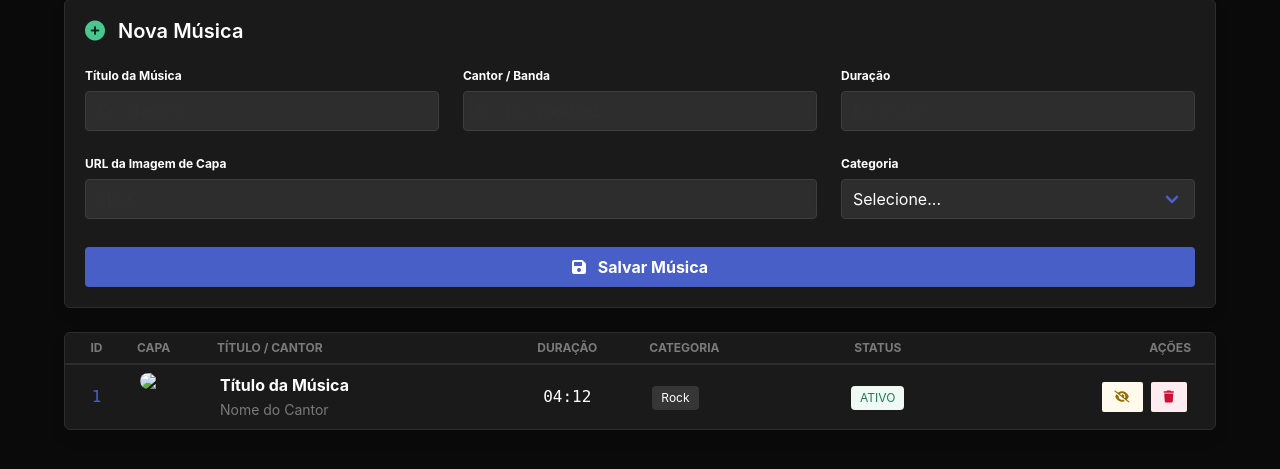
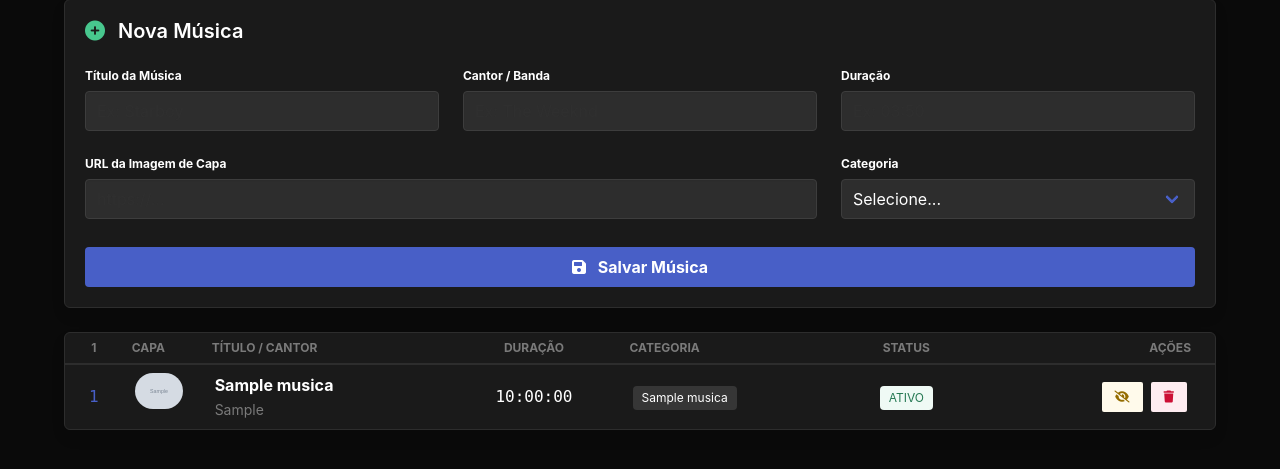
Before and after one commit to MariaD-Santos/Dragons, a Flask app: page /admin in a window 1280 px wide. Shown: the part 149-618 px from the top of the page. Run offline with Flask 3, Linux system fonts and the light colour scheme; tables that the repository leaves empty hold one stand-in row (values such as "Sample post"); grey boxes marked "Sample" are stand-in pictures; some libraries are stand-ins or nearby versions.

Commit message:
finalizando o projeto

```diff
--- a/app.py
+++ b/app.py
@@ -1,5 +1,7 @@
 from flask import Flask, render_template
 import mysql.connector
+from model.musica import rec_musicas
+from model.genero import rec_generos
 
 app = Flask(__name__)
 
@@ -8,36 +10,16 @@
 @app.route("/home", methods=["GET"])
 def pagina_principal():
 
-    # conectando no BCD
-    conexao = mysql.connector.connect(
-        host="localhost",
-        port = 3306,
-        user = "root",
-        password = "root",
-        database = "MusicTube"
-    )
-
-    # criando o cursos
-    cursor = conexao.cursor(dictionary=True)  # entrega os valores das colunas
-
-    # executando a consulta
-    cursor.execute("SELECT codigo, cantor, duracao, nome, url_imagem, nome_genero FROM musica;")
-
-    # recuperando os dados
-    musicas = cursor.fetchall()
-
-    # executando a consulta do genero
-    cursor.execute("SELECT nome, icone, cor FROM genero;")
-
-    generos = cursor.fetchall()
-    # fechando a conexão
-    conexao.close()
+    generos= rec_generos()
+    musicas= rec_musicas()
 
     return render_template("principal.html", musicas= musicas, generos = generos)
 
 @app.route("/admin")
 def pagina_adm():
-    return render_template("administracao.html")
+    musicas = rec_musicas()
+    generos = rec_generos()
+    return render_template("administracao.html", musicas = musicas, generos = generos)
 
 if __name__ == "__main__":
     app.run(debug=True)
--- /dev/null
+++ b/database/conexao.py
@@ -0,0 +1,18 @@
+
+import mysql.connector
+
+
+
+def conectar():
+        conexao = mysql.connector.connect(
+                host="localhost",
+                port = 3306,
+                user = "root",
+                password = "root",
+                database = "MusicTube"
+            )
+
+            # criando o cursos
+        cursor = conexao.cursor(dictionary=True)  # entrega os valores das colunas
+
+        return conexao, cursor
--- a/migrate/dados_exemplo.sql
+++ b/migrate/dados_exemplo.sql
@@ -26,4 +26,8 @@
 "05:03",
 "Psychosocial",
 "https://cdn-images.dzcdn.net/images/artist/d1a3db36015dd98615f42a5441dcf2f5/1900x1900-000000-81-0-0.jpg",
-"Metal");
+"Metal"),
+("Friday night funkin",
+"05:15",
+"Release",
+"https://64.media.tumblr.com/d0fefaeaad4a06e6b7246381d950bb44/e77f9ece3ba96460-e7/s1280x720/8620ee11a83815da4ef6ce8c335654b3207d3a3f.jpg");
--- /dev/null
+++ b/model/genero.py
@@ -0,0 +1,13 @@
+from database.conexao import conectar
+
+def rec_generos():
+
+    conexao, cursor = conectar()
+    # executando a consulta do genero
+    cursor.execute("SELECT nome, icone, cor FROM genero;")
+
+    generos = cursor.fetchall()
+
+    conexao.close()
+
+    return generos
--- /dev/null
+++ b/model/musica.py
@@ -0,0 +1,16 @@
+from database.conexao import conectar
+
+def rec_musicas():
+    #passo 1 e 2
+    conexao, cursor = conectar()
+
+    # executando a consulta
+    cursor.execute("SELECT codigo, cantor, duracao, nome, url_imagem, nome_genero FROM musica;")
+
+    # recuperando os dados
+    musicas = cursor.fetchall()
+
+    # fechando conexão
+    conexao.close()
+
+    return musicas
--- a/templates/administracao.html
+++ b/templates/administracao.html
@@ -88,14 +88,19 @@
                     </div>
                     <div class="column is-4">
                         <div class="field">
+
                             <label class="label is-small">Categoria</label>
                             <div class="control is-expanded">
                                 <div class="select is-fullwidth">
+
                                     <select>
+
                                         <option>Selecione...</option>
-                                        <option>Rock</option>
-                                        <option>Pop</option>
+                                        {%for genero in generos%}
+                                        <option>{{genero.nome}}</option>
+                                        {%endfor%}
                                     </select>
+
                                 </div>
                             </div>
                         </div>
@@ -108,10 +113,11 @@
         </div>
 
         <div class="box p-0" style="overflow-x: auto; border-radius: 6px;">
+            {% for musica in musicas %}
             <table class="table is-fullwidth">
                 <thead>
                     <tr>
-                        <th class="has-text-centered">ID</th>
+                        <th class="has-text-centered">{{musica.codigo}}</th>
                         <th>Capa</th>
                         <th>Título / Cantor</th>
                         <th class="has-text-centered">Duração</th>
@@ -122,18 +128,19 @@
                 </thead>
                 <tbody>
                     <tr>
-                        <td class="has-text-centered has-text-link is-family-monospace">1</td>
+
+                        <td class="has-text-centered has-text-link is-family-monospace">{{musica.codigo}}</td>
                         <td style="width: 80px;">
                             <figure class="image is-48x48">
-                                <img src="https://via.placeholder.com/48" class="is-rounded" style="object-fit: cover;">
+                                <img src="{{musica.url_imagem}}" class="is-rounded" style="object-fit: cover;">
                             </figure>
                         </td>
                         <td>
-                            <strong class="has-text-white">Título da Música</strong><br>
-                            <small class="has-text-grey">Nome do Cantor</small>
+                            <strong class="has-text-white">{{musica.nome}}</strong><br>
+                            <small class="has-text-grey">{{musica.cantor}}</small>
                         </td>
-                        <td class="is-family-monospace has-text-centered">04:12</td>
-                        <td><span class="tag is-dark">Rock</span></td>
+                        <td class="is-family-monospace has-text-centered">{{musica.duracao}}</td>
+                        <td><span class="tag is-dark">{{musica.nome_genero}}</span></td>
                         <td class="has-text-centered">
                             <span class="tag is-success is-light">ATIVO</span>
                         </td>
@@ -147,9 +154,11 @@
                                 </button>
                             </div>
                         </td>
+
                     </tr>
                 </tbody>
             </table>
+            {% endfor %}
         </div>
     </div>
 
--- a/templates/principal.html
+++ b/templates/principal.html
@@ -61,8 +61,8 @@
         }
 
         .music-card:hover {
-            border-color: #da90cd;
-            background-color: #e984d6;
+            border-color: #dad590;
+            background-color: #e9d284;
         }
 
         .card-image img {
```
